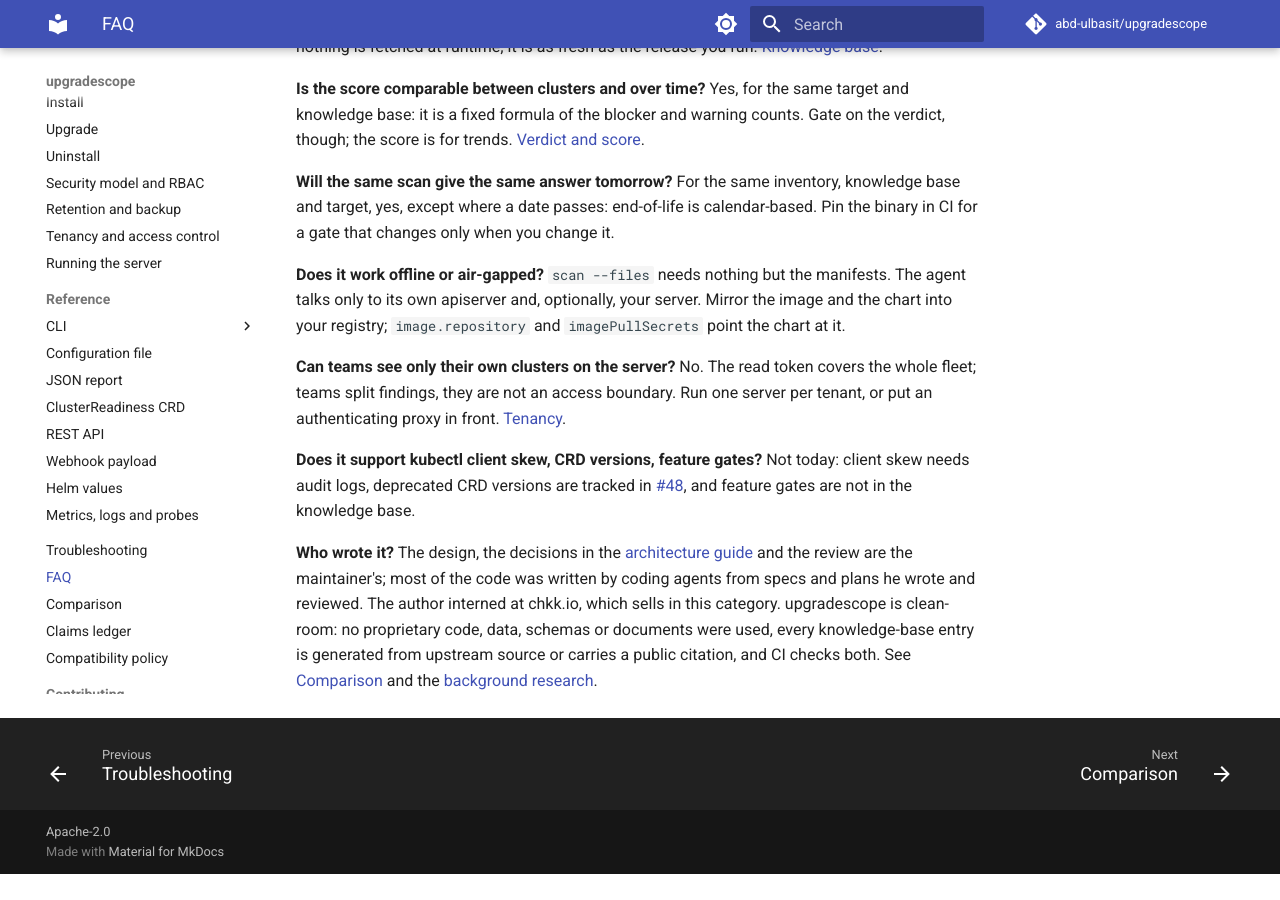
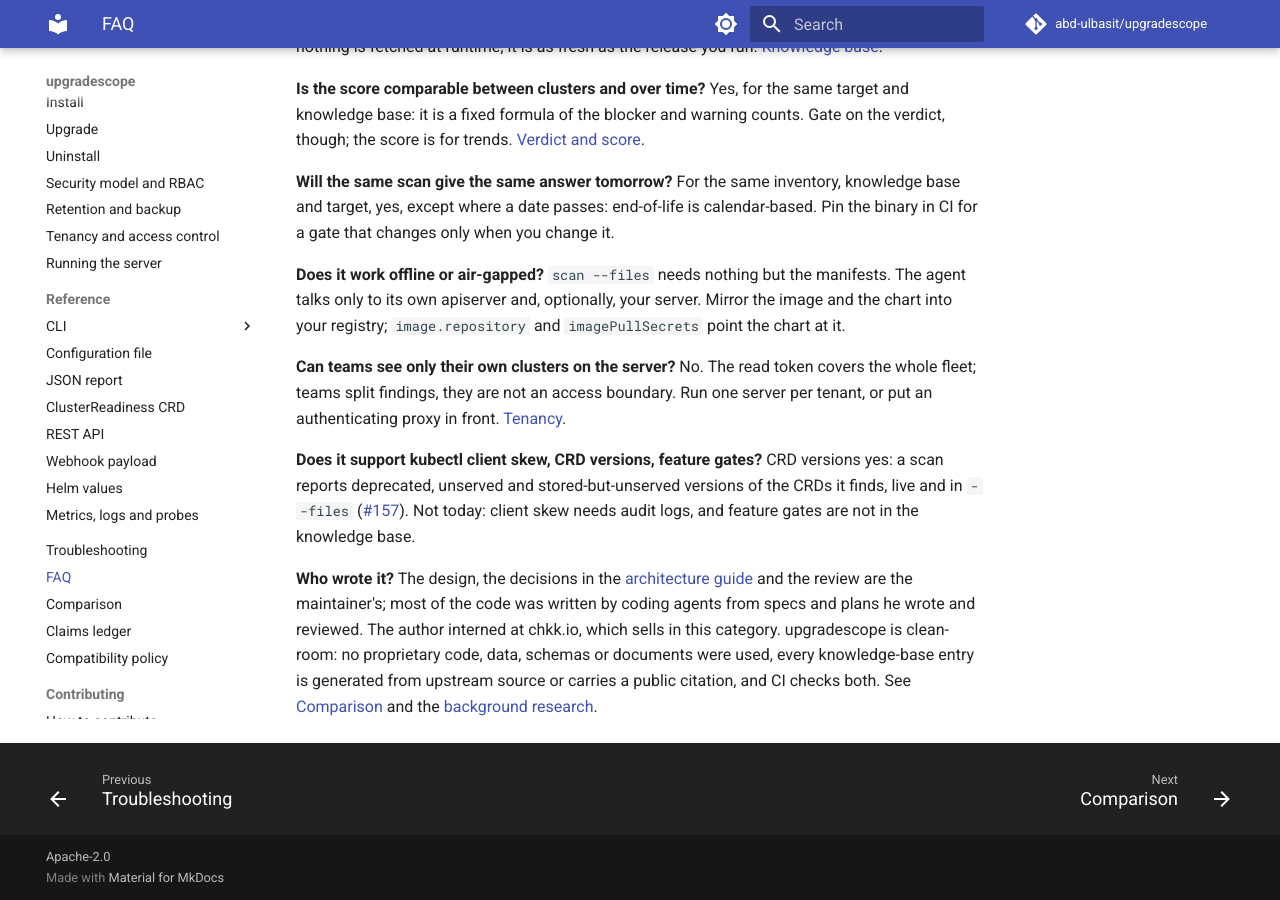
Before and after one commit to abd-ulbasit/upgradescope, an MkDocs documentation site: the page built from docs/faq.md, in a window 1280 px wide and 900 px high, scrolled down 737 px. Built offline with MkDocs 1.6.1 and Material for MkDocs 9.7.7, drawn with Linux system fonts in a browser that asks for light colours; comment, search, counter and statistics services are not loaded; before the commit the page ends 1611 px from its top, so only the background shows below that.

Commit message:
docs: bring DATA-LICENSE, NOTICE and the FAQ up to date
eol-sync rewrites only the cycles: block, never support.status or
support.eol_date, and 11 of 20 entries are synced, not 10 of 18. The
CONTRIBUTING anchor is schema_version 2. The FAQ still said deprecated CRD
versions were tracked in #48, which shipped in #157.

Refs #167

Co-Authored-By: Claude Fable 5 <noreply@anthropic.com>

```diff
--- a/docs/faq.md
+++ b/docs/faq.md
@@ -58,8 +58,11 @@ not an access boundary. Run one server per tenant, or put an authenticating
 proxy in front. [Tenancy](operations/tenancy.md).
 
 **Does it support kubectl client skew, CRD versions, feature gates?**
-Not today: client skew needs audit logs, deprecated CRD versions are
-tracked in [#48](https://github.com/abd-ulbasit/upgradescope/issues/48), and feature gates are not in the knowledge base.
+CRD versions yes: a scan reports deprecated, unserved and
+stored-but-unserved versions of the CRDs it finds, live and in `--files`
+([#157](https://github.com/abd-ulbasit/upgradescope/pull/157)). Not today:
+client skew needs audit logs, and feature gates are not in the knowledge
+base.
 
 **Who wrote it?**
 The design, the decisions in the [architecture guide](architecture.md)
```
Also changed, not shown: registry/DATA-LICENSE.md (+10 -7 lines), 1 other file.
